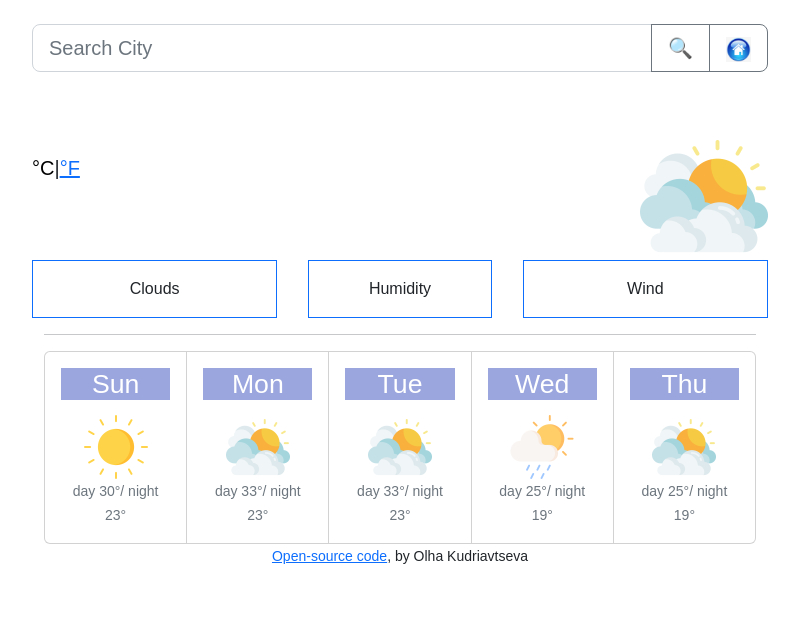
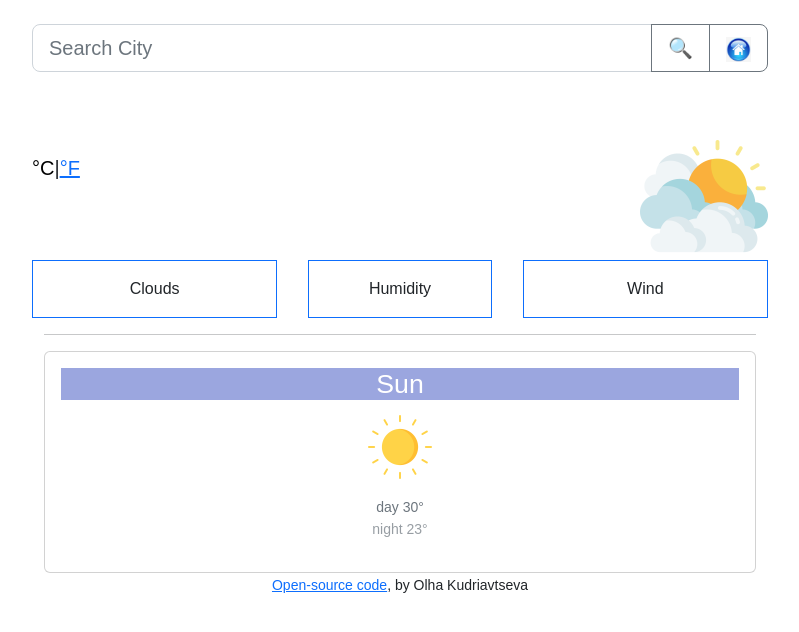
Before and after one commit to FullMoonRaccoon/weather-app, a website built with Parcel: page index.html in a window 1280 px wide. Shown: the whole page, without its empty margins (240-1039 px from the left). Built offline with nearby package versions, Linux system fonts and the light colour scheme; no server answers.

Commit message:
Changed forecast HTML and CSS

```diff
--- a/index.html
+++ b/index.html
@@ -87,66 +87,17 @@
         <div class="card-group">
           <div class="card">
             <div class="card-body">
-              <h5 class="card-title">Sun</h5>
+              <h5 class="card-title weather-forecast-date">Sun</h5>
               <img
                 src="src/images/sunny.png"
                 class="card-img-top weather-icon"
                 alt="Sunny"
               />
               <p class="card-text">
-                <small class="text-muted">day 30°/ night 23°</small>
-              </p>
-            </div>
-          </div>
-          <div class="card">
-            <div class="card-body">
-              <h5 class="card-title">Mon</h5>
-              <img
-                src="src/images/mostly_cloudy.png"
-                class="card-img-top weather-icon"
-                alt="Mostly cloudy"
-              />
-              <p class="card-text">
-                <small class="text-muted">day 33°/ night 23°</small>
-              </p>
-            </div>
-          </div>
-          <div class="card">
-            <div class="card-body">
-              <h5 class="card-title">Tue</h5>
-              <img
-                src="src/images/mostly_cloudy.png"
-                class="card-img-top weather-icon"
-                alt="Mostly cloudy"
-              />
-              <p class="card-text">
-                <small class="text-muted">day 33°/ night 23°</small>
-              </p>
-            </div>
-          </div>
-          <div class="card">
-            <div class="card-body">
-              <h5 class="card-title">Wed</h5>
-              <img
-                src="src/images/rain.png"
-                class="card-img-top weather-icon"
-                alt="Rainy"
-              />
-              <p class="card-text">
-                <small class="text-muted">day 25°/ night 19°</small>
-              </p>
-            </div>
-          </div>
-          <div class="card">
-            <div class="card-body">
-              <h5 class="card-title">Thu</h5>
-              <img
-                src="src/images/mostly_cloudy.png"
-                class="card-img-top weather-icon"
-                alt="Mostly cloudy"
-              />
-              <p class="card-text">
-                <small class="text-muted"> day 25°/ night 19°</small>
+                <small class="text-muted"
+                  ><div class="weather-forecast-temp-max">day 30°</div>
+                  <div class="weather-forecast-temp-min">night 23°</div></small
+                >
               </p>
             </div>
           </div>
--- a/src/styles.css
+++ b/src/styles.css
@@ -58,3 +58,10 @@ li {
 #weatherDescription:first-letter {
   text-transform: capitalize;
 }
+.card-body:hover .card-title {
+  background-color: #abb8f5;
+}
+
+.weather-forecast-temp-min {
+  opacity: 0.7;
+}
```
